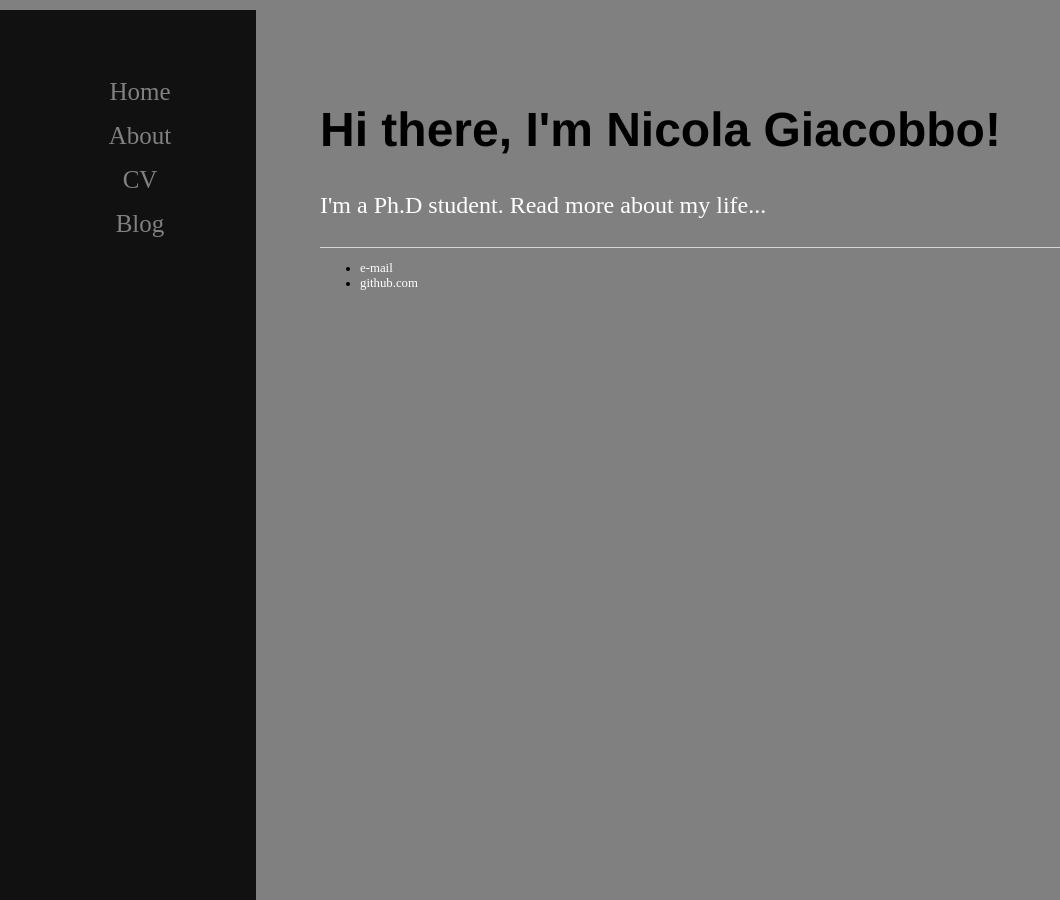
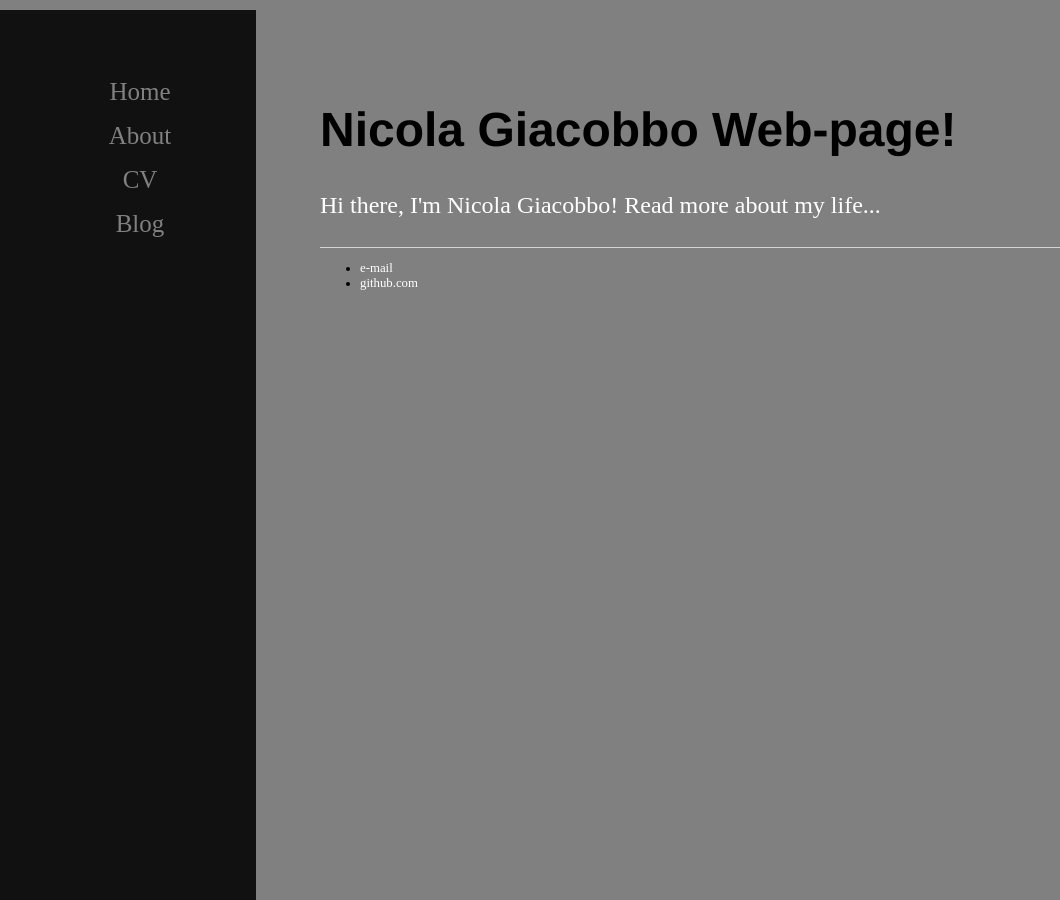
Before and after one commit to GiacobboNicola/giacobbonicola.github.io, a Jekyll site: the page built from index.html, in a window 1280 px wide. Shown: the whole page, without its empty margins (0-1060 px from the left). Built offline with Jekyll 4.4.1, drawn with Linux system fonts in a browser that asks for light colours.

Commit message:
Update index.html

```diff
--- a/index.html
+++ b/index.html
@@ -3,6 +3,6 @@ layout: default
 title: Nicola Giacobbo
 ---
 <div class="blurb">
-	<h1>Hi there, I'm Nicola Giacobbo!</h1>
-	<p>I'm a Ph.D student. Read more about my life...</a></p>
+	<h1> <strong> Nicola Giacobbo</strong> Web-page!</h1>
+	<p>Hi there, I'm Nicola Giacobbo! Read more about my life...</a></p>
 </div><!-- /.blurb -->
```
